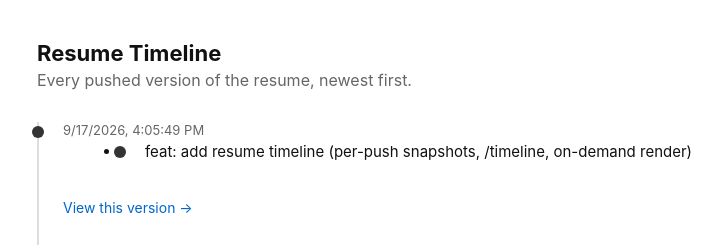
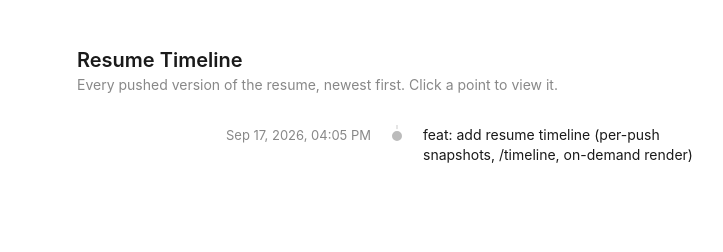
Before and after one commit to AdityaSawant0912/Resumes, a website: page public/timeline.html in a window 1280 px wide. Shown: the whole page, without its empty margins (243-966 px from the left). Drawn offline with Linux system fonts and the light colour scheme.

Commit message:
redesign /timeline as a minimal single-line list
Vertical line with plot points: date on the left, message(s) on the
right, extra commit messages collapsed behind a "+N more" toggle.
Click a row to redirect to its rendered version.

Co-Authored-By: Claude Sonnet 5 <noreply@anthropic.com>

```diff
--- a/public/timeline.html
+++ b/public/timeline.html
@@ -7,49 +7,82 @@
 <style>
   body {
     font-family: -apple-system, BlinkMacSystemFont, "Segoe UI", Roboto, sans-serif;
-    max-width: 720px;
-    margin: 40px auto;
+    max-width: 640px;
+    margin: 48px auto;
     padding: 0 20px;
-    color: #111;
+    color: #1a1a1a;
   }
-  h1 { font-size: 22px; margin-bottom: 4px; }
-  p.sub { color: #666; margin-top: 0; }
-  ol.timeline {
-    list-style: none;
-    margin: 32px 0 0;
-    padding: 0;
-    border-left: 2px solid #ddd;
+  h1 { font-size: 20px; font-weight: 600; margin-bottom: 4px; }
+  p.sub { color: #888; margin-top: 0; font-size: 14px; }
+  .empty, .error { color: #888; font-size: 14px; }
+
+  .timeline { margin-top: 32px; }
+
+  .row {
+    display: grid;
+    grid-template-columns: 1fr 20px 1fr;
+    cursor: pointer;
+    border-radius: 6px;
   }
-  ol.timeline li {
+  .row:hover { background: #fafafa; }
+  .row:hover .dot { background: #1a1a1a; }
+
+  .date {
+    text-align: right;
+    padding: 2px 16px 24px 0;
+    font-size: 13px;
+    color: #888;
+    white-space: nowrap;
+  }
+
+  .line-col {
     position: relative;
-    padding: 0 0 28px 24px;
+    display: flex;
+    justify-content: center;
   }
-  ol.timeline li::before {
+  .line-col::before {
     content: "";
     position: absolute;
-    left: -7px;
+    top: 0;
+    bottom: 0;
+    width: 2px;
+    background: #e5e5e5;
+  }
+  .row:last-child .line-col::before { bottom: auto; height: 12px; }
+  .dot {
+    position: relative;
     top: 4px;
-    width: 12px;
-    height: 12px;
+    width: 10px;
+    height: 10px;
     border-radius: 50%;
-    background: #333;
+    background: #bbb;
+    border: 2px solid #fff;
   }
-  .date { font-size: 13px; color: #666; }
-  .messages { margin: 4px 0 8px; font-size: 15px; }
-  .messages li { padding: 0; border: none; list-style: disc; margin-left: 18px; }
-  .messages li::before { content: none; }
-  a.view {
+
+  .msg {
+    padding: 0 0 24px 16px;
     font-size: 14px;
-    text-decoration: none;
+    line-height: 1.4;
+  }
+  .msg-line { color: #1a1a1a; }
+  .msg-extra { list-style: none; margin: 6px 0 0; padding: 0; color: #555; }
+  .msg-extra li { padding: 2px 0; }
+  .toggle {
+    display: inline-block;
+    margin-top: 6px;
+    font-size: 12px;
     color: #06c;
+    background: none;
+    border: none;
+    padding: 0;
+    cursor: pointer;
   }
-  a.view:hover { text-decoration: underline; }
-  .empty, .error { color: #666; }
+  .toggle:hover { text-decoration: underline; }
 </style>
 </head>
 <body>
   <h1>Resume Timeline</h1>
-  <p class="sub">Every pushed version of the resume, newest first.</p>
+  <p class="sub">Every pushed version of the resume, newest first. Click a point to view it.</p>
   <div id="root"><p class="empty">Loading...</p></div>
 
   <script>
@@ -61,20 +94,55 @@
           root.innerHTML = '<p class="empty">No history yet.</p>';
           return;
         }
-        var items = entries.slice().reverse().map(function (entry) {
-          var date = new Date(entry.date).toLocaleString();
-          var messages = (entry.messages || [])
-            .map(function (m) { return '<li>' + escapeHtml(m) + '</li>'; })
-            .join('');
+
+        var rows = entries.slice().reverse().map(function (entry) {
+          var date = new Date(entry.date).toLocaleString(undefined, {
+            year: 'numeric', month: 'short', day: 'numeric',
+            hour: '2-digit', minute: '2-digit'
+          });
+          var messages = entry.messages || [];
+          var first = messages[0] || '(no message)';
+          var rest = messages.slice(1);
+
+          var restHtml = '';
+          if (rest.length) {
+            var restItems = rest.map(function (m) { return '<li>' + escapeHtml(m) + '</li>'; }).join('');
+            restHtml =
+              '<button class="toggle" type="button">+' + rest.length + ' more</button>' +
+              '<ul class="msg-extra" hidden>' + restItems + '</ul>';
+          }
+
           return (
-            '<li>' +
+            '<div class="row" data-id="' + entry.id + '">' +
               '<div class="date">' + date + '</div>' +
-              '<ul class="messages">' + messages + '</ul>' +
-              '<a class="view" href="/api/render?id=' + entry.id + '" target="_blank" rel="noopener">View this version &rarr;</a>' +
-            '</li>'
+              '<div class="line-col"><span class="dot"></span></div>' +
+              '<div class="msg">' +
+                '<div class="msg-line">' + escapeHtml(first) + '</div>' +
+                restHtml +
+              '</div>' +
+            '</div>'
           );
         }).join('');
-        root.innerHTML = '<ol class="timeline">' + items + '</ol>';
+
+        root.innerHTML = '<div class="timeline">' + rows + '</div>';
+
+        root.querySelectorAll('.row').forEach(function (row) {
+          row.addEventListener('click', function () {
+            window.location.href = '/api/render?id=' + row.dataset.id;
+          });
+        });
+
+        root.querySelectorAll('.toggle').forEach(function (btn) {
+          btn.addEventListener('click', function (e) {
+            e.stopPropagation();
+            var extra = btn.nextElementSibling;
+            var expanded = !extra.hidden;
+            extra.hidden = expanded;
+            btn.textContent = expanded
+              ? '+' + extra.children.length + ' more'
+              : 'show less';
+          });
+        });
       })
       .catch(function (err) {
         document.getElementById('root').innerHTML = '<p class="error">Could not load timeline: ' + escapeHtml(err.message) + '</p>';
```
